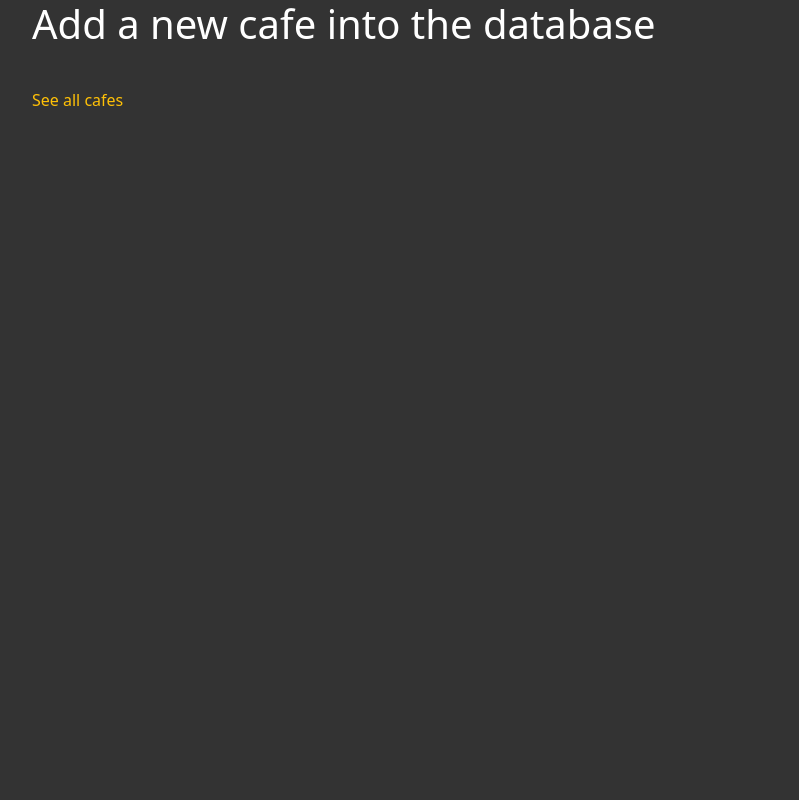
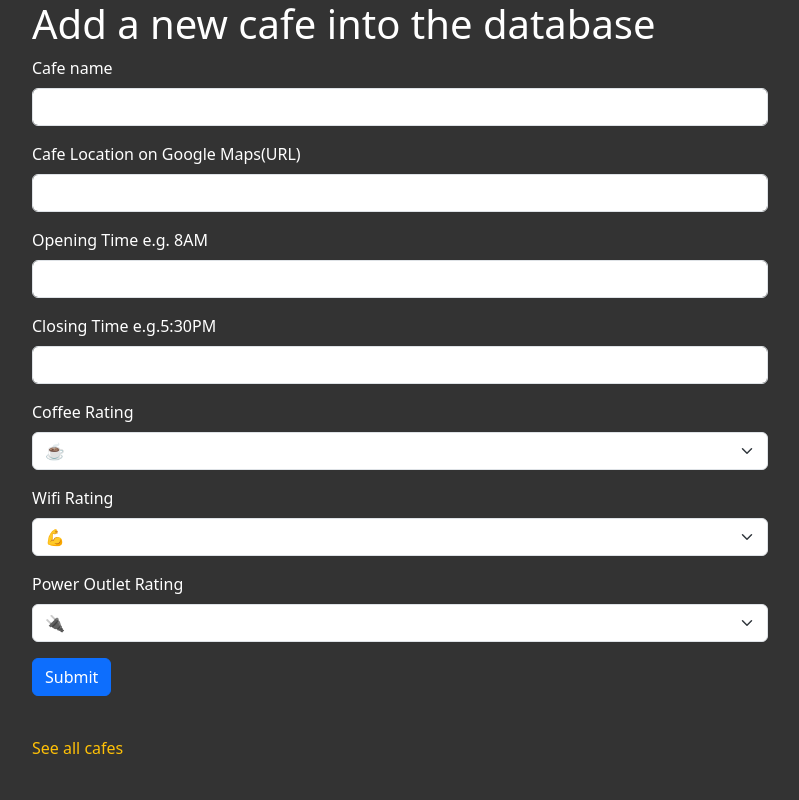
Before and after one commit to alonzosanchez3/flask_coffee, a Flask app: page /add in a window 1280 px wide. Shown: the whole page, without its empty margins (50-849 px from the left). Run offline with Flask 3, Linux system fonts and the light colour scheme; some libraries are stand-ins or nearby versions.

Commit message:
added select fields and expanded on the add form

```diff
--- a/main.py
+++ b/main.py
@@ -1,7 +1,7 @@
 from flask import Flask, render_template
 from flask_bootstrap import Bootstrap5
 from flask_wtf import FlaskForm
-from wtforms import StringField, SubmitField
+from wtforms import StringField, SubmitField, SelectField
 from wtforms.validators import DataRequired
 import csv
 
@@ -25,6 +25,12 @@ Bootstrap5(app)
 
 class CafeForm(FlaskForm):
     cafe = StringField('Cafe name', validators=[DataRequired()])
+    location_URL = StringField('Cafe Location on Google Maps(URL)')
+    open_time = StringField('Opening Time e.g. 8AM')
+    closing_time = StringField('Closing Time e.g.5:30PM')
+    coffee_rating = SelectField('Coffee Rating', choices=[(1, '☕'),(2, '☕☕'),(3, '☕☕☕'),(4, '☕☕☕☕'),(5, '☕☕☕☕☕')])
+    wifi_rating = SelectField('Wifi Rating', choices=[(1, '💪'),(2, '💪💪'),(3, '💪💪💪'),(4, '💪💪💪💪'),(5, '💪💪💪💪💪')])
+    power_rating = SelectField('Power Outlet Rating', choices=[(1, '🔌'),(2, '🔌🔌'),(3, '🔌🔌🔌'),(4, '🔌🔌🔌🔌'),(5, '🔌🔌🔌🔌🔌')])
     submit = SubmitField('Submit')
 
 # Exercise:
@@ -50,6 +56,9 @@ def add_cafe():
     # Exercise:
     # Make the form write a new row into cafe-data.csv
     # with   if form.validate_on_submit()
+    # if form.validate_on_submit():
+    #     with open('cafe-data.csv', encoding='utf-8',) as csv_file:
+    #         csv_data = csv.writer(csv_file, delimiter=',')
     return render_template('add.html', form=form)
 
 
--- a/templates/add.html
+++ b/templates/add.html
@@ -1,5 +1,6 @@
 {% extends 'base.html' %}
 <!--Don't forget your import here-->
+{% from 'bootstrap5/form.html' import render_form %}
 {% block title %}Add A New Cafe{% endblock %}
 
 {% block content %}
@@ -9,7 +10,7 @@
 
       <h1>Add a new cafe into the database</h1>
 
-      <!-- This is where your WTForm will go -->
+      {{render_form(form)}}
 
 	  <p class="space-above"><a href="#">See all cafes</a></p>
 
```
